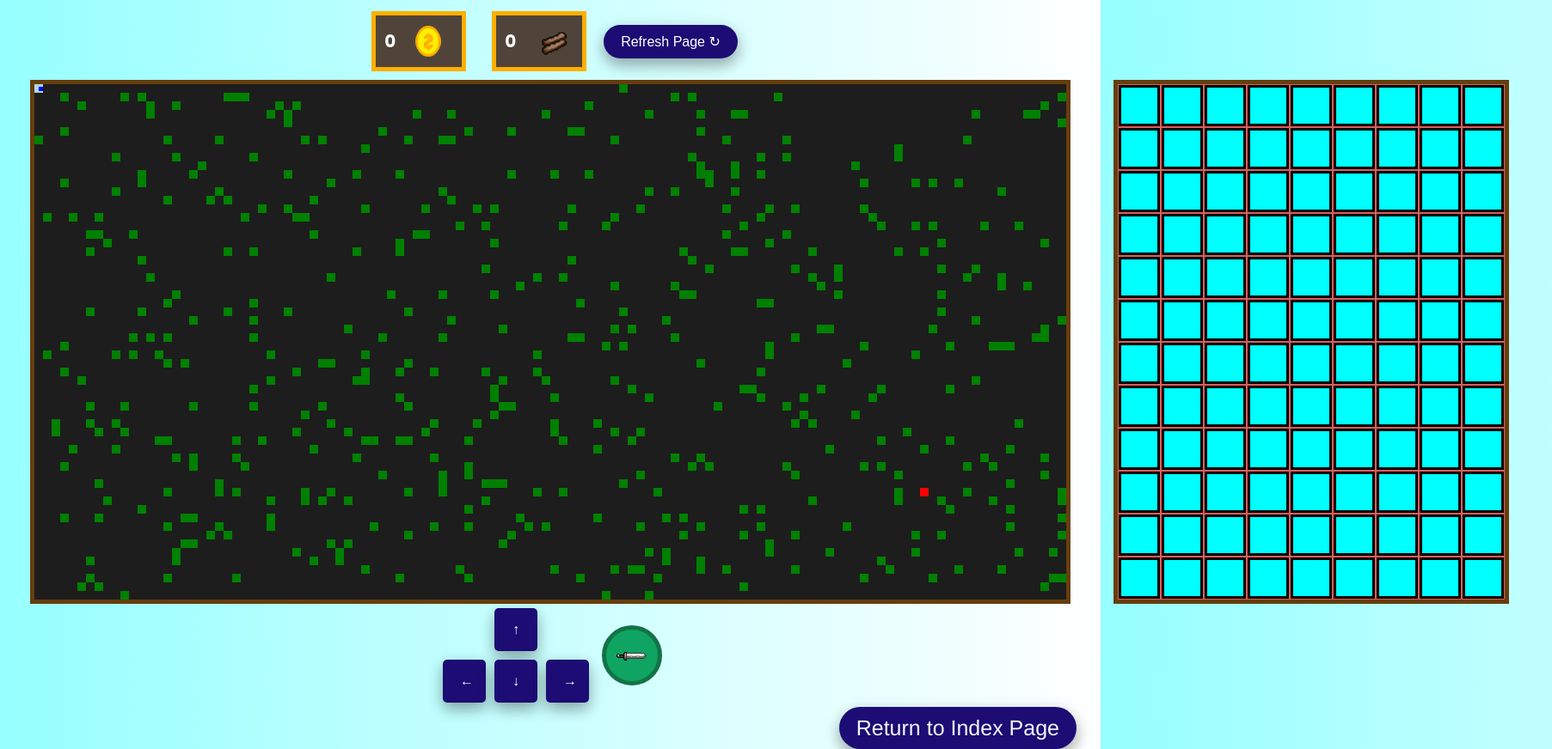
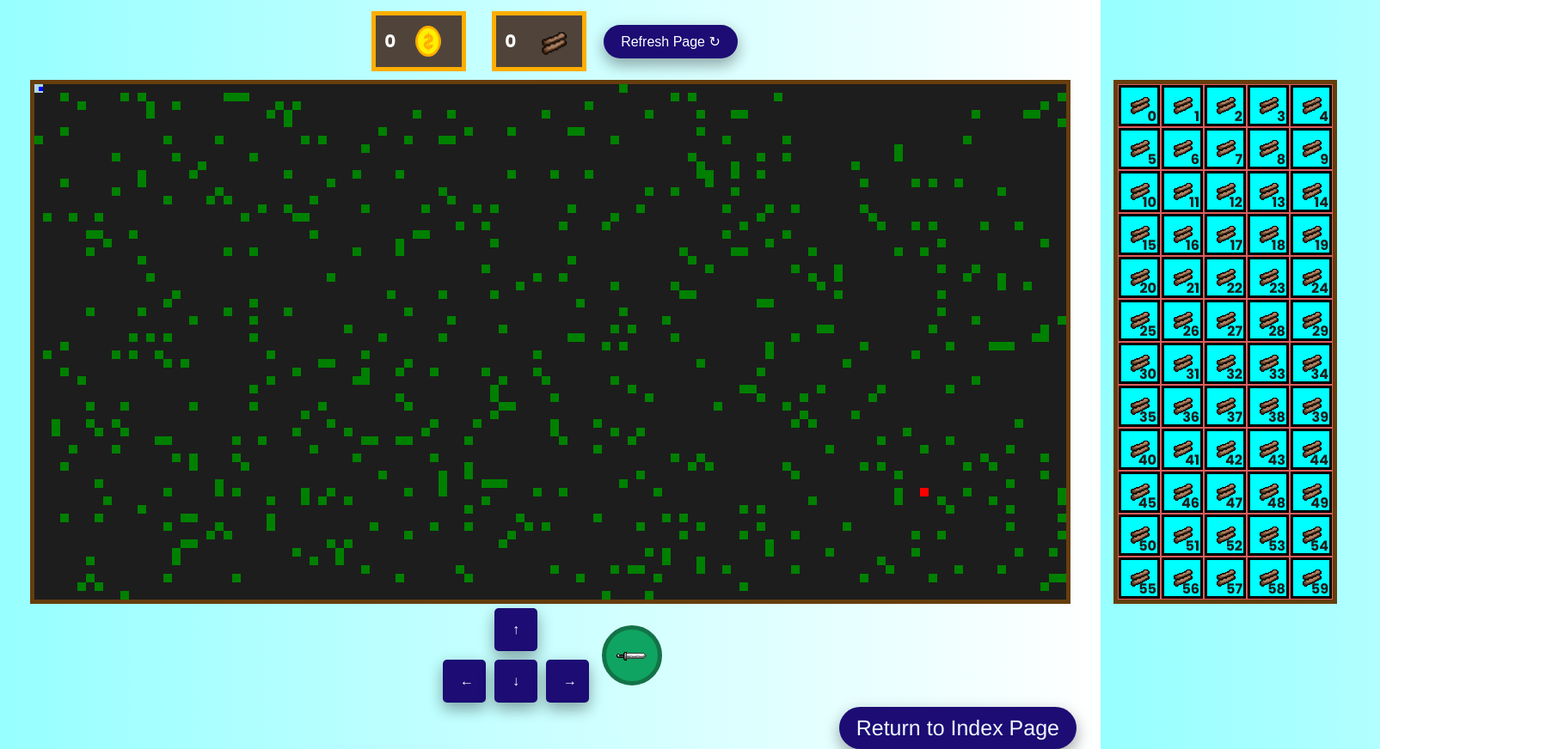
Before and after one commit to MarcoGomezGutierrez/Gatsby-Plantilla, a Gatsby site: page /game in a window 1280 px wide. Shown: the part 175-1047 px from the top of the page at 86% size, 1805 px wide, since content can reach past the window. Built offline with nearby package versions, Linux system fonts and the light colour scheme; Gatsby itself is replaced by a stand-in of ours.

Commit message:
Redimension, mas inventario

```diff
--- a/package.json
+++ b/package.json
@@ -15,6 +15,7 @@
     "clean": "gatsby clean"
   },
   "dependencies": {
+    "axios": "^0.27.2",
     "gatsby": "^4.19.2",
     "react": "^18.1.0",
     "react-dom": "^18.1.0",
--- /dev/null
+++ b/src/api/text.js
@@ -0,0 +1,5 @@
+export default function formHandler(req, res) {
+
+    return res.status(200).json({ message: 'A ok!' ,
+                                    hola: 'hola mundo'});
+  }
--- a/src/components/inventory.js
+++ b/src/components/inventory.js
@@ -1,117 +1,52 @@
-import React from "react"
+import React, {useState, useEffect, useRef} from "react"
 import * as Game from "../styles/game.module.css"
+import imageWood from "../images/utils/wood.png"
 
 const Inventory = () => {
+
+    class Item {
+      constructor(item, numItems) {
+        this.item = item;
+        this.numItems = numItems;
+      }
+    }
+    const numItems = 60;
+
+    const imageItem = {
+      empty: '',
+      wood: imageWood
+    }
+
+    function addItems () {
+      const items = []
+      for (var i = 0; i < numItems; i++) {
+        items.push(new Item(imageItem.wood, i))
+      }
+      return items;
+  }
+    const [items, setItem] = useState(() => addItems())
+
+    const PrintItem = ({item, numItems}) => {
+      return (
+          <div className={Game.gapInventory} style={{
+            position: "relative",
+            backgroundImage: `url(${item})`,
+            backgroundRepeat: 'no-repeat',
+            backgroundPosition: 'center'
+          }}><div style={{
+            position: "absolute",
+            bottom: -4,
+            right: 1,
+            fontWeight: "bold"
+          }}>{numItems}</div></div>
+      )
+  }
+
     return (
         <div className={Game.inventory}>
-          <div className={Game.gapInventory} />
-          <div className={Game.gapInventory}/>
-          <div className={Game.gapInventory}/>
-          <div className={Game.gapInventory}/>
-          <div className={Game.gapInventory}/>
-          <div className={Game.gapInventory}/>
-          <div className={Game.gapInventory}/>
-          <div className={Game.gapInventory}/>
-          <div className={Game.gapInventory}/>
-          <div className={Game.gapInventory}/>
-          <div className={Game.gapInventory}/>
-          <div className={Game.gapInventory}/>
-          <div className={Game.gapInventory}/>
-          <div className={Game.gapInventory}/>
-          <div className={Game.gapInventory}/>
-          <div className={Game.gapInventory}/>
-          <div className={Game.gapInventory}/>
-          <div className={Game.gapInventory}/>
-          <div className={Game.gapInventory}/>
-          <div className={Game.gapInventory}/>
-          <div className={Game.gapInventory}/>
-          <div className={Game.gapInventory}/>
-          <div className={Game.gapInventory}/>
-          <div className={Game.gapInventory}/>
-          <div className={Game.gapInventory}/>
-          <div className={Game.gapInventory}/>
-          <div className={Game.gapInventory}/>
-          <div className={Game.gapInventory}/>
-          <div className={Game.gapInventory}/>
-          <div className={Game.gapInventory}/>
-          <div className={Game.gapInventory}/>
-          <div className={Game.gapInventory}/>
-          <div className={Game.gapInventory}/>
-          <div className={Game.gapInventory}/>
-          <div className={Game.gapInventory}/>
-          <div className={Game.gapInventory}/>
-          <div className={Game.gapInventory}/>
-          <div className={Game.gapInventory}/>
-          <div className={Game.gapInventory}/>
-          <div className={Game.gapInventory}/>
-          <div className={Game.gapInventory}/>
-          <div className={Game.gapInventory}/>
-          <div className={Game.gapInventory}/>
-          <div className={Game.gapInventory}/>
-          <div className={Game.gapInventory}/>
-          <div className={Game.gapInventory}/>
-          <div className={Game.gapInventory}/>
-          <div className={Game.gapInventory}/>
-          <div className={Game.gapInventory}/>
-          <div className={Game.gapInventory}/>
-          <div className={Game.gapInventory}/>
-          <div className={Game.gapInventory}/>
-          <div className={Game.gapInventory}/>
-          <div className={Game.gapInventory}/>
-          <div className={Game.gapInventory}/>
-          <div className={Game.gapInventory}/>
-          <div className={Game.gapInventory}/>
-          <div className={Game.gapInventory}/>
-          <div className={Game.gapInventory}/>
-          <div className={Game.gapInventory}/>
-          <div className={Game.gapInventory}/>
-          <div className={Game.gapInventory}/>
-          <div className={Game.gapInventory}/>
-          <div className={Game.gapInventory}/>
-          <div className={Game.gapInventory}/>
-          <div className={Game.gapInventory}/>
-          <div className={Game.gapInventory}/>
-          <div className={Game.gapInventory}/>
-          <div className={Game.gapInventory}/>
-          <div className={Game.gapInventory}/>
-          <div className={Game.gapInventory}/>
-          <div className={Game.gapInventory}/>
-          <div className={Game.gapInventory}/>
-          <div className={Game.gapInventory}/>
-          <div className={Game.gapInventory}/>
-          <div className={Game.gapInventory}/>
-          <div className={Game.gapInventory}/>
-          <div className={Game.gapInventory}/>
-          <div className={Game.gapInventory}/>
-          <div className={Game.gapInventory}/>
-          <div className={Game.gapInventory}/>
-          <div className={Game.gapInventory}/>
-          <div className={Game.gapInventory}/>
-          <div className={Game.gapInventory}/>
-          <div className={Game.gapInventory}/>
-          <div className={Game.gapInventory}/>
-          <div className={Game.gapInventory}/>
-          <div className={Game.gapInventory}/>
-          <div className={Game.gapInventory}/>
-          <div className={Game.gapInventory}/>
-          <div className={Game.gapInventory}/>
-          <div className={Game.gapInventory}/>
-          <div className={Game.gapInventory}/>
-          <div className={Game.gapInventory}/>
-          <div className={Game.gapInventory}/>
-          <div className={Game.gapInventory}/>
-          <div className={Game.gapInventory}/>
-          <div className={Game.gapInventory}/>
-          <div className={Game.gapInventory}/>
-          <div className={Game.gapInventory}/>
-          <div className={Game.gapInventory}/>
-          <div className={Game.gapInventory}/>
-          <div className={Game.gapInventory}/>
-          <div className={Game.gapInventory}/>
-          <div className={Game.gapInventory}/>
-          <div className={Game.gapInventory}/>
-          <div className={Game.gapInventory}/>
-          <div className={Game.gapInventory}/>
+          {items.map(item => (
+                <PrintItem item={item.item} numItems={item.numItems} />
+          ))}
         </div>
     )
 }
--- /dev/null
+++ b/src/components/windowDimension.js
@@ -0,0 +1,26 @@
+import React, { useEffect, useState } from "react";
+
+function getWindowDimensions() {
+  const { innerWidth: width, innerHeight: height } = window;
+  return {
+    width,
+    height
+  };
+}
+
+export default function useWindowDimensions() {
+  const [windowDimensions, setWindowDimensions] = useState(
+    getWindowDimensions()
+  );
+
+  useEffect(() => {
+    function handleResize() {
+      setWindowDimensions(getWindowDimensions());
+    }
+
+    window.addEventListener("resize", handleResize);
+    return () => window.removeEventListener("resize", handleResize);
+  }, []);
+
+  return windowDimensions;
+}
--- a/src/pages/game.js
+++ b/src/pages/game.js
@@ -7,25 +7,64 @@ import Header from "../components/Header.js"
 import Trees  from "../components/trees.js"
 import weaponImage from "../images/utils/weaponIcon.png"
 import Inventory from "../components/inventory.js"
+import  useWindowDimensions  from "../components/windowDimension.js"
 
 
 // markup
 const GamePage = () => {
 
   const steps = 10;
+  const { height, width } = useWindowDimensions();
 
-  const [matches, setMatches] = useState(
+ /* const [matches, setMatches] = useState(
     window.matchMedia("(min-width: 1086px)").matches
-  )
+  )*/
 
-  useEffect(() => {
+
+  function getGameWidth() {
+    if (width < 400) {
+      return 250;
+    } else if (width < 700) {
+      return 500;
+    } else if (width < 1086) {
+      return 1000;
+    } else {
+      return 1200;
+    }
+  }
+
+  function getGameHeight() {
+    if (width < 400) {
+      return 250;
+    } else if (width < 700) {
+      return 450;
+    } else if (width < 1086) {
+      return 500;
+    } else {
+      return 600;
+    }
+  }
+
+  function getGameNumTrees() {
+    if (width < 400) {
+      return 100;
+    } else if (width < 700) {
+      return 200;
+    } else if (width < 1086) {
+      return 300;
+    } else {
+      return 500;
+    }
+  }
+
+ /* useEffect(() => {
     window
     .matchMedia("(min-width: 1086px)")
     .addEventListener('change', e => setMatches( e.matches ));
-  }, []);
+  }, []);*/
 
-  const [gameWidth, setGameWidth] = useState(parseInt(matches ? 1200 : 350));
-  const [gameHeight, setGameHeight] = useState(parseInt(matches ? 600 : 300));
+  const [gameWidth, setGameWidth] = useState(getGameWidth());
+  const [gameHeight, setGameHeight] = useState(getGameHeight());
 
   const [x, setX] = useState(0);
   const [y, setY] = useState(0);
@@ -50,7 +89,7 @@ const GamePage = () => {
   const downRef = useRef(null);
   const chopRef = useRef(null);
 
-  function getTreesFromChild(valor) {
+  function getTreesFromChild(valor) { /*Call Back Child from Parent */
     setTrees(valor)
   }
 
@@ -291,7 +330,7 @@ const GamePage = () => {
         <div className={Game.container}  style={dimensions}>
           <div className={Game.cursor} style={positionPlayer}><div style={playerHead}/></div>
           <div className={Game.cursor} style={positionApple}/>
-          <Trees getTreesFromChild={getTreesFromChild} multiple={multiple} RandomMinToMax={RandomMinToMax} numTrees={matches ? 500 : 100} width={gameWidth} height={gameHeight} steps={steps}/>
+          <Trees getTreesFromChild={getTreesFromChild} multiple={multiple} RandomMinToMax={RandomMinToMax} numTrees={getGameNumTrees()} width={gameWidth} height={gameHeight} steps={steps}/>
         </div>
 
         <Inventory/>
--- a/src/styles/game.module.css
+++ b/src/styles/game.module.css
@@ -100,19 +100,20 @@
 
 .inventory {
     display: grid;
-    grid-template-columns: 50px 50px 50px 50px 50px 50px 50px 50px 50px;
-    grid-template-rows: 50px 50px 50px 50px 50px 50px 50px 50px 50px 50px 50px 50px 50px 50px 50px 50px 50px 50px 50px 50px;
+    grid-template-columns: 50px 50px 50px 50px 50px;
+    grid-template-rows: 50px 50px 50px 50px 50px 50px 50px 50px 50px 50px 50px 50px;
     flex: 1;
     margin-left: 50px;
     margin-right: 50px;
     border: 5px solid rgb(102, 62, 13);
-    width: 450px;
+    width: 250px;
     height: 600px;
     background-color: rgb(221, 94, 94);
 }
 
 .gapInventory {
     background-color: aqua;
+    text-justify: inter-ideograph;
     margin: 1px;
     border: 3px solid black;
 }
```
Also changed, not shown: src/pages/text.js (added, +24 -0 lines), 1 other file.
